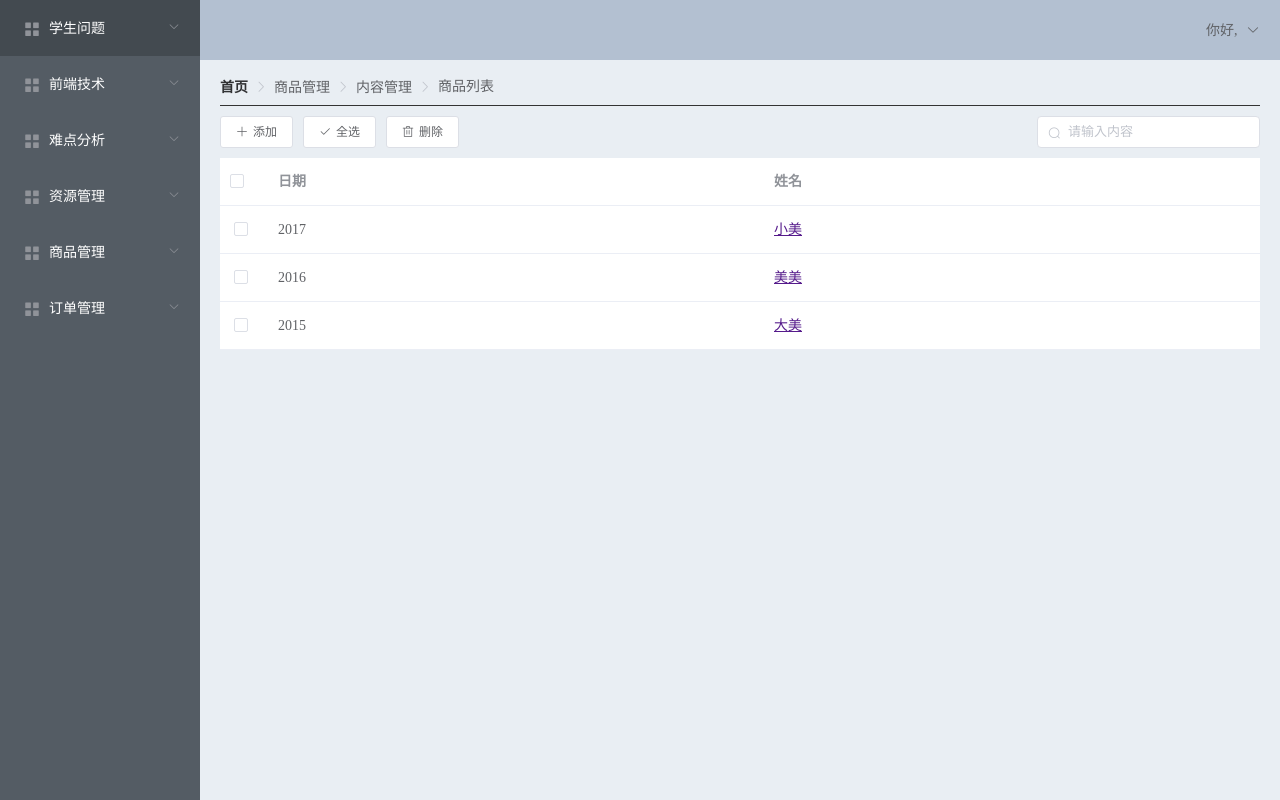
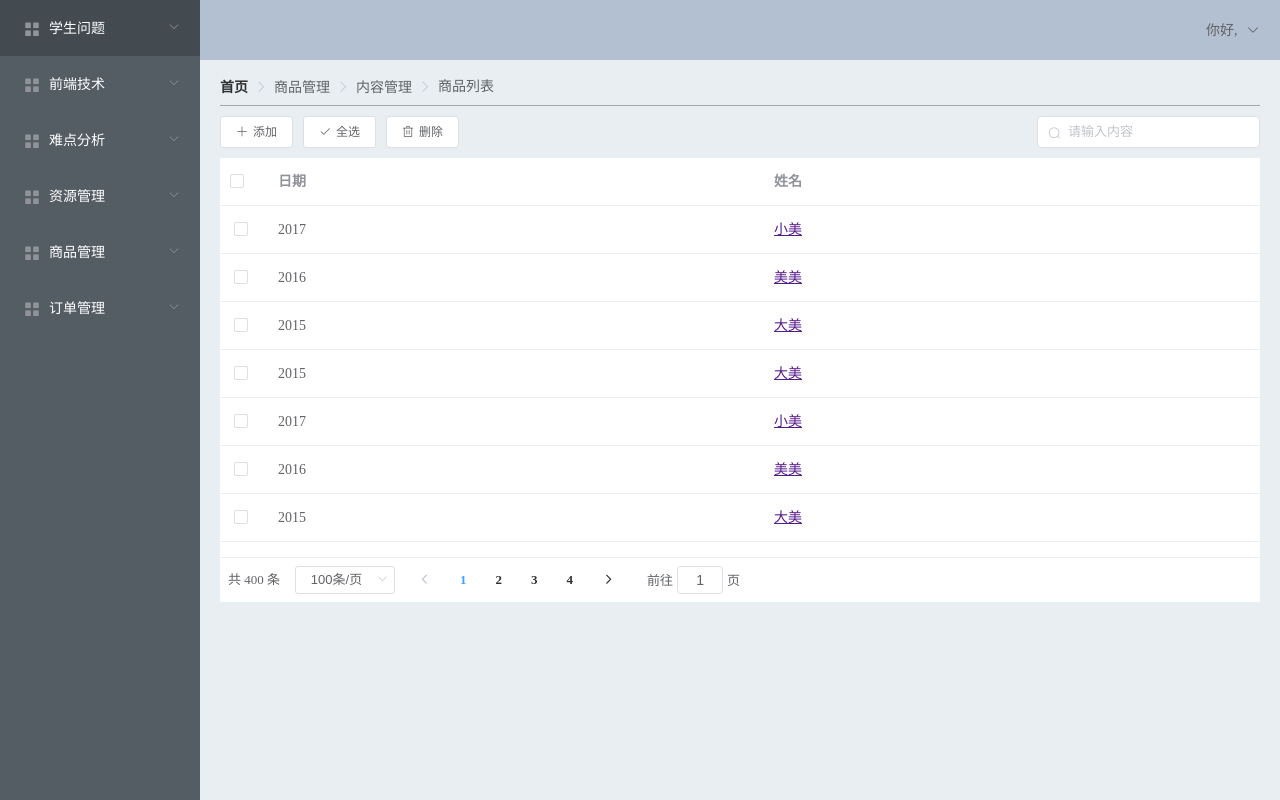
Before and after one commit to guopengfei116/store-backstage-guang14, a Vue app: page /#/goods/content/list in a window 1280 px wide. Built offline with nearby package versions, Linux system fonts and the light colour scheme.

Commit message:
商品列表页添加分页组件, 微调样式

```diff
--- a/src/component/admin/goods/content/GoodsContentList.vue
+++ b/src/component/admin/goods/content/GoodsContentList.vue
@@ -24,7 +24,8 @@
         </section>
 
         <!-- 表格: data属性为列表数据, 传入后会根据这个数据自动渲染 -->
-        <el-table ref="multipleTable" :data="tableList" tooltip-effect="dark" style="width: 100%">
+        <el-table ref="multipleTable" :data="tableList" tooltip-effect="dark"
+            style="width: 100%" height="400">
             <!-- 多选框列 -->
             <el-table-column type="selection"></el-table-column>
 
@@ -39,6 +40,14 @@
                 </template>
             </el-table-column>
         </el-table>
+
+        <!-- 分页: size-change用于监听每页展示条目的变化, current-change用于监听页码的变化 -->
+        <!-- 分页: current-page属性用于设置当前处于第几页, page-size属性用于设置每页条目的可选项 -->
+        <!-- 分页: layout用于设置要使用那些分页小组件, total用于设置数据总量 -->
+        <el-pagination @size-change="handleSizeChange" @current-change="handleCurrentChange"
+            :current-page="1" :page-size="100" :page-sizes="[100, 200, 300, 400]"
+            layout="total, sizes, prev, pager, next, jumper" :total="400">
+        </el-pagination>
     </div>
 </template>
 
@@ -50,17 +59,52 @@
                     { date: 2017, name: '小美' },
                     { date: 2016, name: '美美' },
                     { date: 2015, name: '大美' },
+                    { date: 2015, name: '大美' },
+                    { date: 2017, name: '小美' },
+                    { date: 2016, name: '美美' },
+                    { date: 2015, name: '大美' },
+                    { date: 2015, name: '大美' },
+                    { date: 2017, name: '小美' },
+                    { date: 2016, name: '美美' },
+                    { date: 2015, name: '大美' },
+                    { date: 2015, name: '大美' },
+                    { date: 2017, name: '小美' },
+                    { date: 2016, name: '美美' },
+                    { date: 2015, name: '大美' },
+                    { date: 2015, name: '大美' },
+                    { date: 2017, name: '小美' },
+                    { date: 2016, name: '美美' },
+                    { date: 2015, name: '大美' },
+                    { date: 2015, name: '大美' },
+                    { date: 2017, name: '小美' },
+                    { date: 2016, name: '美美' },
+                    { date: 2015, name: '大美' },
+                    { date: 2015, name: '大美' },
+                    { date: 2017, name: '小美' },
+                    { date: 2016, name: '美美' },
+                    { date: 2015, name: '大美' },
+                    { date: 2015, name: '大美' },
                 ]
+            }
+        },
+
+        methods: {
+            handleSizeChange() {
+
+            },
+            handleCurrentChange() {
+
             }
         },
     }
 </script>
 
-<style scoped lang="less">
+<style  lang="less">
     .list {
+        // 导航
         .el-breadcrumb {
             padding-bottom: 10px;
-            border-bottom: 1px solid #333333;
+            border-bottom: 1px solid #a6a6a6;
         }
 
         // 防止父盒子坍塌, 所以加overflow
@@ -78,5 +122,13 @@
                 float: right
             }
         }
+
+
+
+        // 分页
+        .el-pagination {
+            background-color: #fff;
+            padding: 8px;
+        }
     }
 </style>
--- a/src/less/index.less
+++ b/src/less/index.less
@@ -8,3 +8,8 @@ html, body, main {
     text-decoration: none;
     color: #fff;
 }
+
+// 设置表头背景
+.el-table thead  tr {
+    background-color: #ccc;
+}
```
